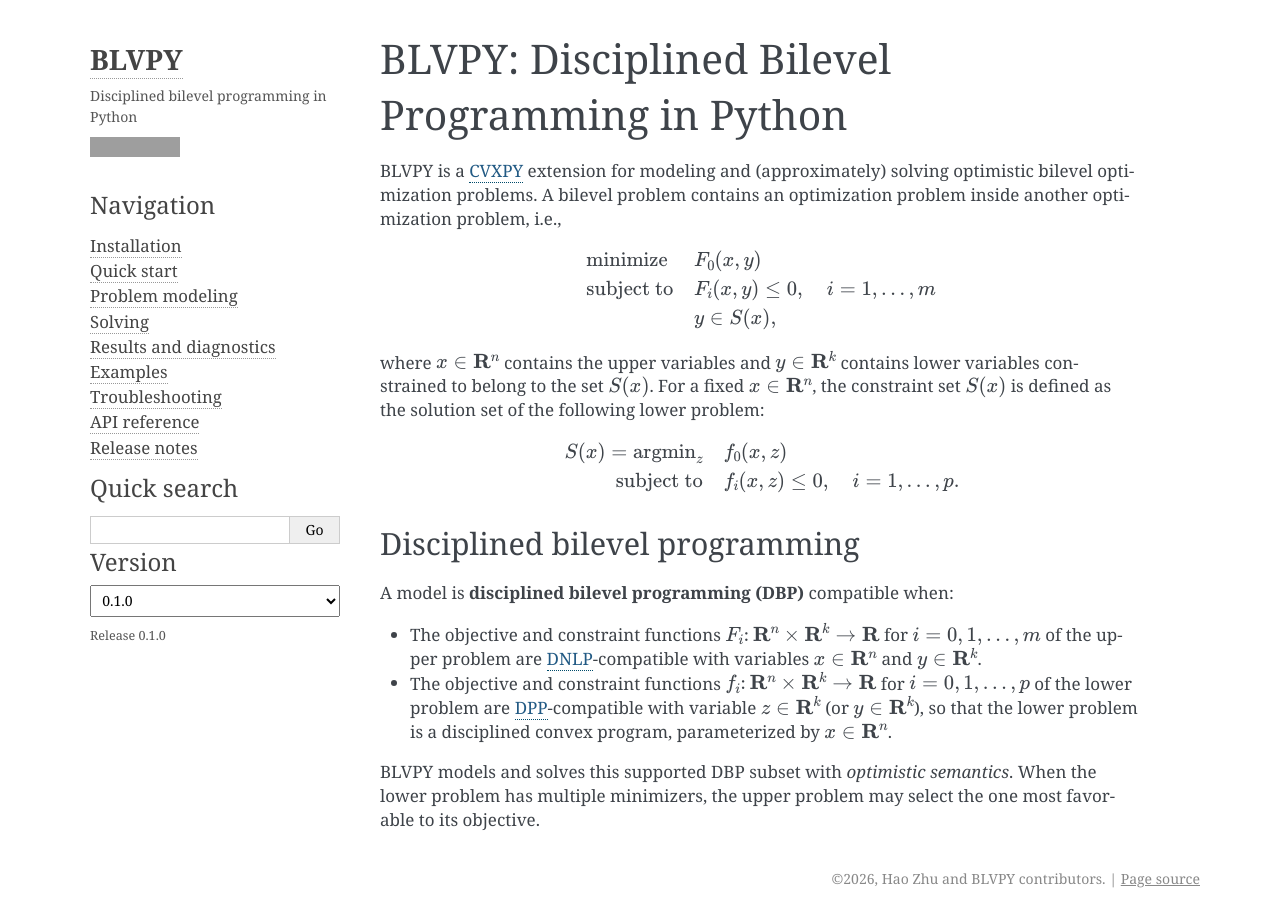
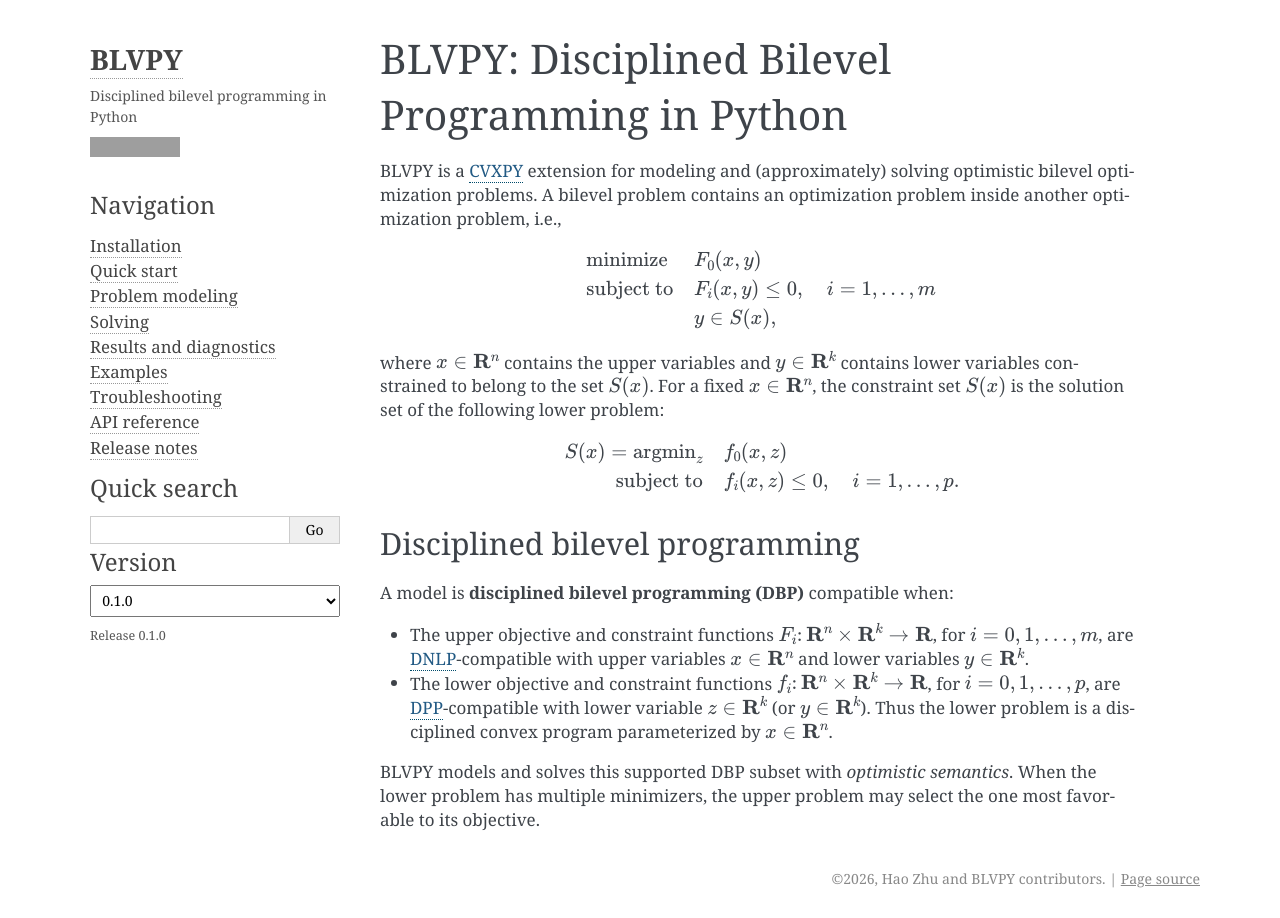
Before and after one commit to dxogrp/blvpy, a Sphinx documentation site: the page built from docs/index.md, in a window 1280 px wide. Built offline with Sphinx 7.4.7, drawn with Linux system fonts in a browser that asks for light colours; grey boxes are pictures that could not be loaded.

Commit message:
Reformat docs

```diff
--- a/docs/index.md
+++ b/docs/index.md
@@ -1,6 +1,7 @@
 # BLVPY: Disciplined Bilevel Programming in Python
 
-BLVPY is a [CVXPY](https://www.cvxpy.org/) extension for modeling and (approximately) solving optimistic bilevel optimization problems.
+BLVPY is a [CVXPY](https://www.cvxpy.org/) extension for modeling and
+(approximately) solving optimistic bilevel optimization problems.
 A bilevel problem contains an optimization problem inside another optimization problem, i.e.,
 
 $$
@@ -11,8 +12,10 @@
     \end{array}
 $$
 
-where $x \in \mathbf{R}^n$ contains the upper variables and $y \in \mathbf{R}^k$ contains lower variables constrained to belong to the set $S(x)$.
-For a fixed $x \in \mathbf{R}^n$, the constraint set $S(x)$ is defined as the solution set of the following lower problem:
+where $x \in \mathbf{R}^n$ contains the upper variables and $y \in
+\mathbf{R}^k$ contains lower variables constrained to belong to the set
+$S(x)$. For a fixed $x \in \mathbf{R}^n$, the constraint set $S(x)$ is the
+solution set of the following lower problem:
 
 $$
     \begin{array}{rl}
@@ -25,8 +28,16 @@
 
 A model is **disciplined bilevel programming (DBP)** compatible when:
 
-* The objective and constraint functions $F_i \colon \mathbf{R}^n \times \mathbf{R}^k \to \mathbf{R}$ for $i = 0, 1, \ldots, m$ of the upper problem are [DNLP](https://www.cvxpy.org/tutorial/dnlp/index.html)-compatible with variables $x \in \mathbf{R}^n$ and $y \in \mathbf{R}^k$.
-* The objective and constraint functions $f_i \colon \mathbf{R}^n \times \mathbf{R}^k \to \mathbf{R}$ for $i = 0, 1, \ldots, p$ of the lower problem are [DPP](https://www.cvxpy.org/tutorial/dpp/index.html)-compatible with variable $z \in \mathbf{R}^k$ (or $y \in \mathbf{R}^k$), so that the lower problem is a disciplined convex program, parameterized by $x \in \mathbf{R}^n$.
+* The upper objective and constraint functions $F_i \colon \mathbf{R}^n
+  \times \mathbf{R}^k \to \mathbf{R}$, for $i=0,1,\ldots,m$, are
+  [DNLP](https://www.cvxpy.org/tutorial/dnlp/index.html)-compatible with upper
+  variables $x \in \mathbf{R}^n$ and lower variables $y \in \mathbf{R}^k$.
+* The lower objective and constraint functions $f_i \colon \mathbf{R}^n
+  \times \mathbf{R}^k \to \mathbf{R}$, for $i=0,1,\ldots,p$, are
+  [DPP](https://www.cvxpy.org/tutorial/dpp/index.html)-compatible with lower
+  variable $z \in \mathbf{R}^k$ (or $y \in \mathbf{R}^k$). Thus the lower
+  problem is a disciplined convex program parameterized by $x \in
+  \mathbf{R}^n$.
 
 BLVPY models and solves this supported DBP subset with *optimistic
 semantics*. When the lower problem has multiple minimizers, the upper problem
```
Also changed, not shown: docs/api.md (+16 -7 lines), docs/modeling.md (+27 -12 lines), docs/quickstart.md (+2 -1 lines), docs/results.md (+113 -26 lines), docs/solving.md (+13 -6 lines).
